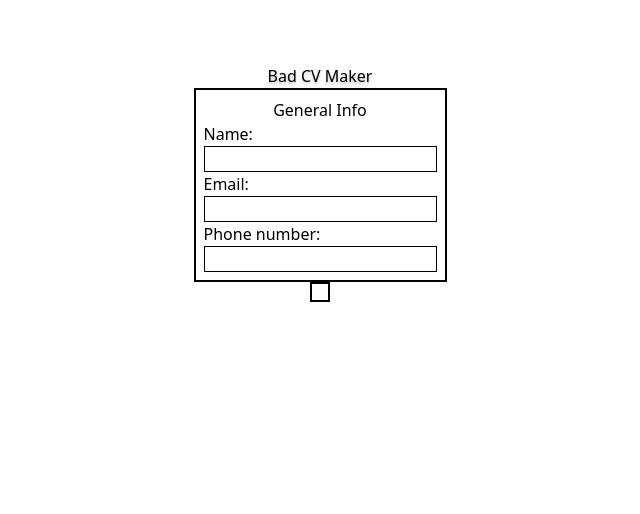
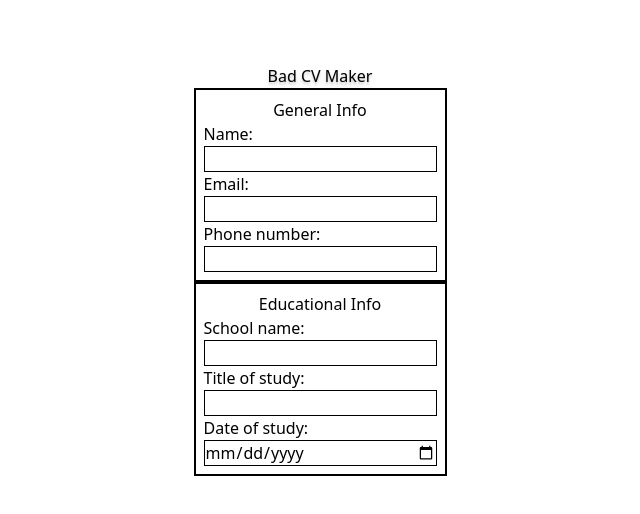
Before and after one commit to Eddie9421/cv-final, a React (Vite) app: page / in a window 1280 px wide. Shown: the top 514 px of the page, without its empty margins (320-960 px from the left). Built offline with nearby package versions, Linux system fonts and the light colour scheme.

Commit message:
Made education info section

```diff
--- a/src/components/App.jsx
+++ b/src/components/App.jsx
@@ -12,7 +12,15 @@ function App() {
         <InputField id="email" labelText="Email:" type="email" />
         <InputField id="phone-number" labelText="Phone number:" type="tel" />
       </Section>
-      <Section sectionName=""></Section>
+      <Section sectionName="Educational Info">
+        <InputField id="school-name" labelText="School name:" type="text" />
+        <InputField
+          id="title-of-study"
+          labelText="Title of study:"
+          type="text"
+        />
+        <InputField id="date-of-study" labelText="Date of study:" type="date" />
+      </Section>
     </div>
   );
 }
```
